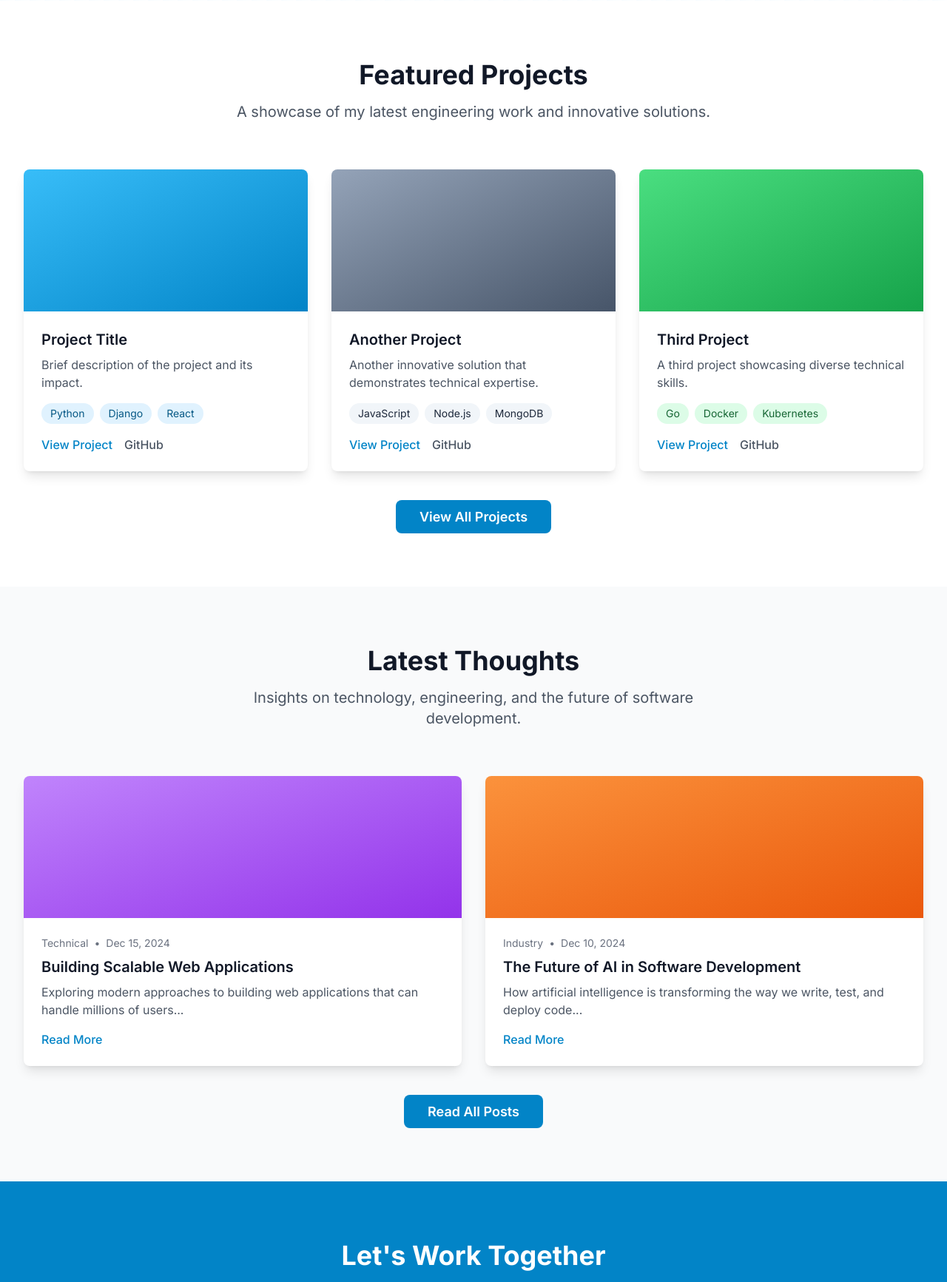
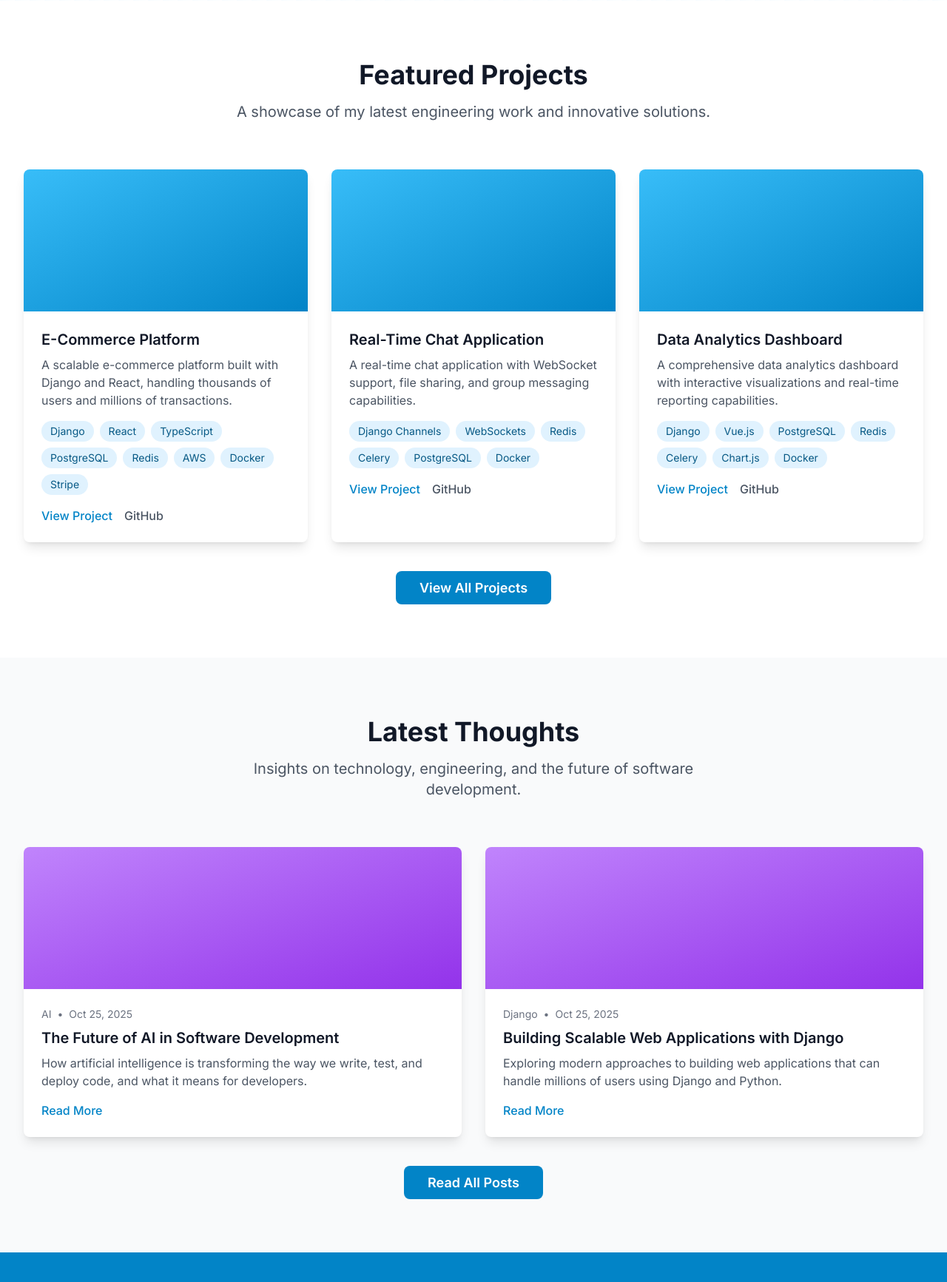
Before and after one commit to kouekamluc/kouekamself, a Django app: page / in a window 1280 px wide. Shown: the part 619-2352 px from the top of the page at 74% size. Run offline with Django 5.2, Linux system fonts and the light colour scheme; data comes from the database, SQL or seed files in the repository; some libraries are stand-ins or nearby versions.

Commit message:
Refactor: Improve Dockerfile, README, and settings
This commit enhances the project's Dockerfile for production optimization, updates the README with detailed information, and refactors settings to support PostgreSQL and Redis. It also integrates dynamic content into the home page and improves form styling.

Co-authored-by: kouekamkamgouluc <kouekamkamgouluc@gmail.com>

```diff
--- a/core/views.py
+++ b/core/views.py
@@ -4,11 +4,23 @@ from django.contrib import messages
 from django.conf import settings
 from .models import ContactSubmission
 from .forms import ContactForm
+from portfolio.models import Project
+from blog.models import BlogPost
 
 
 def home(request):
-    """Home page view."""
-    return render(request, 'core/home.html')
+    """Home page view with dynamic content."""
+    # Get featured projects (limit to 3)
+    featured_projects = Project.objects.filter(featured=True)[:3]
+
+    # Get latest blog posts (limit to 2)
+    latest_posts = BlogPost.objects.filter(published=True)[:2]
+
+    context = {
+        'featured_projects': featured_projects,
+        'latest_posts': latest_posts,
+    }
+    return render(request, 'core/home.html', context)
 
 
 def about(request):
--- a/requirements.txt
+++ b/requirements.txt
@@ -5,3 +5,5 @@ gunicorn==22.0.0
 whitenoise==6.6.0
 markdown==3.6
 bleach==6.1.0
+psycopg2-binary==2.9.9
+redis==5.0.1
--- a/templates/core/home.html
+++ b/templates/core/home.html
@@ -40,57 +40,34 @@
         </div>
 
         <div class="grid grid-cols-1 md:grid-cols-2 lg:grid-cols-3 gap-8">
-            <!-- Project cards will be populated from the database -->
+            {% for project in featured_projects %}
             <div class="bg-white rounded-lg shadow-lg overflow-hidden hover:shadow-xl transition-shadow">
-                <div class="h-48 bg-gradient-to-br from-primary-400 to-primary-600"></div>
+                {% if project.featured_image %}
+                    <img src="{{ project.featured_image.url }}" alt="{{ project.title }}" class="h-48 w-full object-cover">
+                {% else %}
+                    <div class="h-48 bg-gradient-to-br from-primary-400 to-primary-600"></div>
+                {% endif %}
                 <div class="p-6">
-                    <h3 class="text-xl font-semibold text-gray-900 mb-2">Project Title</h3>
-                    <p class="text-gray-600 mb-4">Brief description of the project and its impact.</p>
+                    <h3 class="text-xl font-semibold text-gray-900 mb-2">{{ project.title }}</h3>
+                    <p class="text-gray-600 mb-4">{{ project.short_description }}</p>
                     <div class="flex flex-wrap gap-2 mb-4">
-                        <span class="px-3 py-1 bg-primary-100 text-primary-800 text-sm rounded-full">Python</span>
-                        <span class="px-3 py-1 bg-primary-100 text-primary-800 text-sm rounded-full">Django</span>
-                        <span class="px-3 py-1 bg-primary-100 text-primary-800 text-sm rounded-full">React</span>
+                        {% for tech in project.tech_list %}
+                            <span class="px-3 py-1 bg-primary-100 text-primary-800 text-sm rounded-full">{{ tech }}</span>
+                        {% endfor %}
                     </div>
                     <div class="flex space-x-4">
-                        <a href="#" class="text-primary-600 hover:text-primary-700 font-medium">View Project</a>
-                        <a href="#" class="text-gray-600 hover:text-gray-700 font-medium">GitHub</a>
+                        <a href="{% url 'portfolio:portfolio_detail' project.slug %}" class="text-primary-600 hover:text-primary-700 font-medium">View Project</a>
+                        {% if project.github_url %}
+                            <a href="{{ project.github_url }}" target="_blank" class="text-gray-600 hover:text-gray-700 font-medium">GitHub</a>
+                        {% endif %}
                     </div>
                 </div>
             </div>
-
-            <div class="bg-white rounded-lg shadow-lg overflow-hidden hover:shadow-xl transition-shadow">
-                <div class="h-48 bg-gradient-to-br from-secondary-400 to-secondary-600"></div>
-                <div class="p-6">
-                    <h3 class="text-xl font-semibold text-gray-900 mb-2">Another Project</h3>
-                    <p class="text-gray-600 mb-4">Another innovative solution that demonstrates technical expertise.</p>
-                    <div class="flex flex-wrap gap-2 mb-4">
-                        <span class="px-3 py-1 bg-secondary-100 text-secondary-800 text-sm rounded-full">JavaScript</span>
-                        <span class="px-3 py-1 bg-secondary-100 text-secondary-800 text-sm rounded-full">Node.js</span>
-                        <span class="px-3 py-1 bg-secondary-100 text-secondary-800 text-sm rounded-full">MongoDB</span>
-                    </div>
-                    <div class="flex space-x-4">
-                        <a href="#" class="text-primary-600 hover:text-primary-700 font-medium">View Project</a>
-                        <a href="#" class="text-gray-600 hover:text-gray-700 font-medium">GitHub</a>
-                    </div>
-                </div>
+            {% empty %}
+            <div class="col-span-full text-center py-12">
+                <p class="text-gray-600">No featured projects available yet.</p>
             </div>
-
-            <div class="bg-white rounded-lg shadow-lg overflow-hidden hover:shadow-xl transition-shadow">
-                <div class="h-48 bg-gradient-to-br from-green-400 to-green-600"></div>
-                <div class="p-6">
-                    <h3 class="text-xl font-semibold text-gray-900 mb-2">Third Project</h3>
-                    <p class="text-gray-600 mb-4">A third project showcasing diverse technical skills.</p>
-                    <div class="flex flex-wrap gap-2 mb-4">
-                        <span class="px-3 py-1 bg-green-100 text-green-800 text-sm rounded-full">Go</span>
-                        <span class="px-3 py-1 bg-green-100 text-green-800 text-sm rounded-full">Docker</span>
-                        <span class="px-3 py-1 bg-green-100 text-green-800 text-sm rounded-full">Kubernetes</span>
-                    </div>
-                    <div class="flex space-x-4">
-                        <a href="#" class="text-primary-600 hover:text-primary-700 font-medium">View Project</a>
-                        <a href="#" class="text-gray-600 hover:text-gray-700 font-medium">GitHub</a>
-                    </div>
-                </div>
-            </div>
+            {% endfor %}
         </div>
 
         <div class="text-center mt-12">
@@ -112,33 +89,31 @@
         </div>
 
         <div class="grid grid-cols-1 md:grid-cols-2 gap-8">
+            {% for post in latest_posts %}
             <article class="bg-white rounded-lg shadow-lg overflow-hidden hover:shadow-xl transition-shadow">
-                <div class="h-48 bg-gradient-to-br from-purple-400 to-purple-600"></div>
+                {% if post.featured_image %}
+                    <img src="{{ post.featured_image.url }}" alt="{{ post.title }}" class="h-48 w-full object-cover">
+                {% else %}
+                    <div class="h-48 bg-gradient-to-br from-purple-400 to-purple-600"></div>
+                {% endif %}
                 <div class="p-6">
                     <div class="flex items-center text-sm text-gray-500 mb-2">
-                        <span>Technical</span>
-                        <span class="mx-2">•</span>
-                        <time>Dec 15, 2024</time>
+                        {% if post.tag_list %}
+                            <span>{{ post.tag_list.0 }}</span>
+                            <span class="mx-2">•</span>
+                        {% endif %}
+                        <time>{{ post.created_at|date:"M d, Y" }}</time>
                     </div>
-                    <h3 class="text-xl font-semibold text-gray-900 mb-2">Building Scalable Web Applications</h3>
-                    <p class="text-gray-600 mb-4">Exploring modern approaches to building web applications that can handle millions of users...</p>
-                    <a href="#" class="text-primary-600 hover:text-primary-700 font-medium">Read More</a>
+                    <h3 class="text-xl font-semibold text-gray-900 mb-2">{{ post.title }}</h3>
+                    <p class="text-gray-600 mb-4">{{ post.excerpt|truncatewords:20 }}</p>
+                    <a href="{% url 'blog:blog_detail' post.slug %}" class="text-primary-600 hover:text-primary-700 font-medium">Read More</a>
                 </div>
             </article>
-
-            <article class="bg-white rounded-lg shadow-lg overflow-hidden hover:shadow-xl transition-shadow">
-                <div class="h-48 bg-gradient-to-br from-orange-400 to-orange-600"></div>
-                <div class="p-6">
-                    <div class="flex items-center text-sm text-gray-500 mb-2">
-                        <span>Industry</span>
-                        <span class="mx-2">•</span>
-                        <time>Dec 10, 2024</time>
-                    </div>
-                    <h3 class="text-xl font-semibold text-gray-900 mb-2">The Future of AI in Software Development</h3>
-                    <p class="text-gray-600 mb-4">How artificial intelligence is transforming the way we write, test, and deploy code...</p>
-                    <a href="#" class="text-primary-600 hover:text-primary-700 font-medium">Read More</a>
-                </div>
-            </article>
+            {% empty %}
+            <div class="col-span-full text-center py-12">
+                <p class="text-gray-600">No blog posts available yet.</p>
+            </div>
+            {% endfor %}
         </div>
 
         <div class="text-center mt-12">
```
Also changed, not shown: core/forms.py (+4 -4 lines), docker-compose.prod.yml (added, +65 -0 lines), docker-compose.yml (+37 -2 lines), personal_website/settings.py (+6 -2 lines), README.md, 3 other files.
